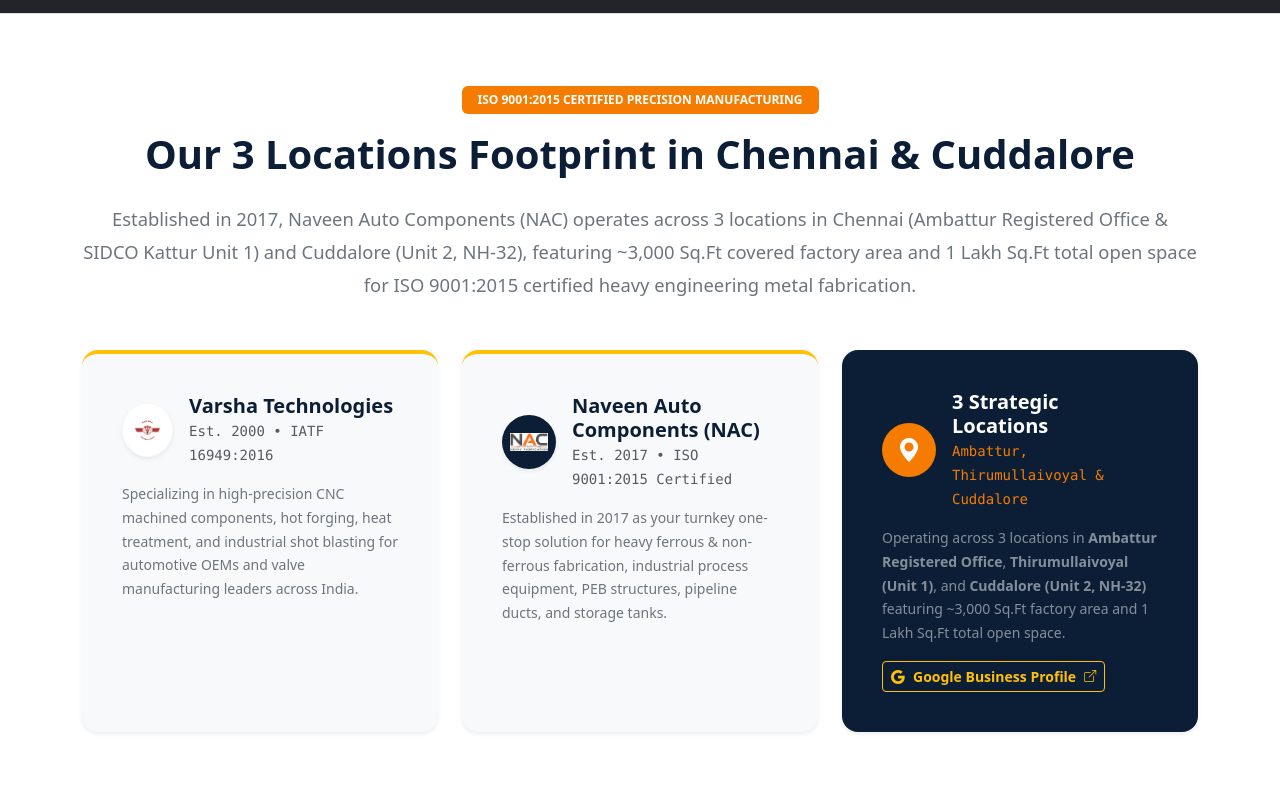
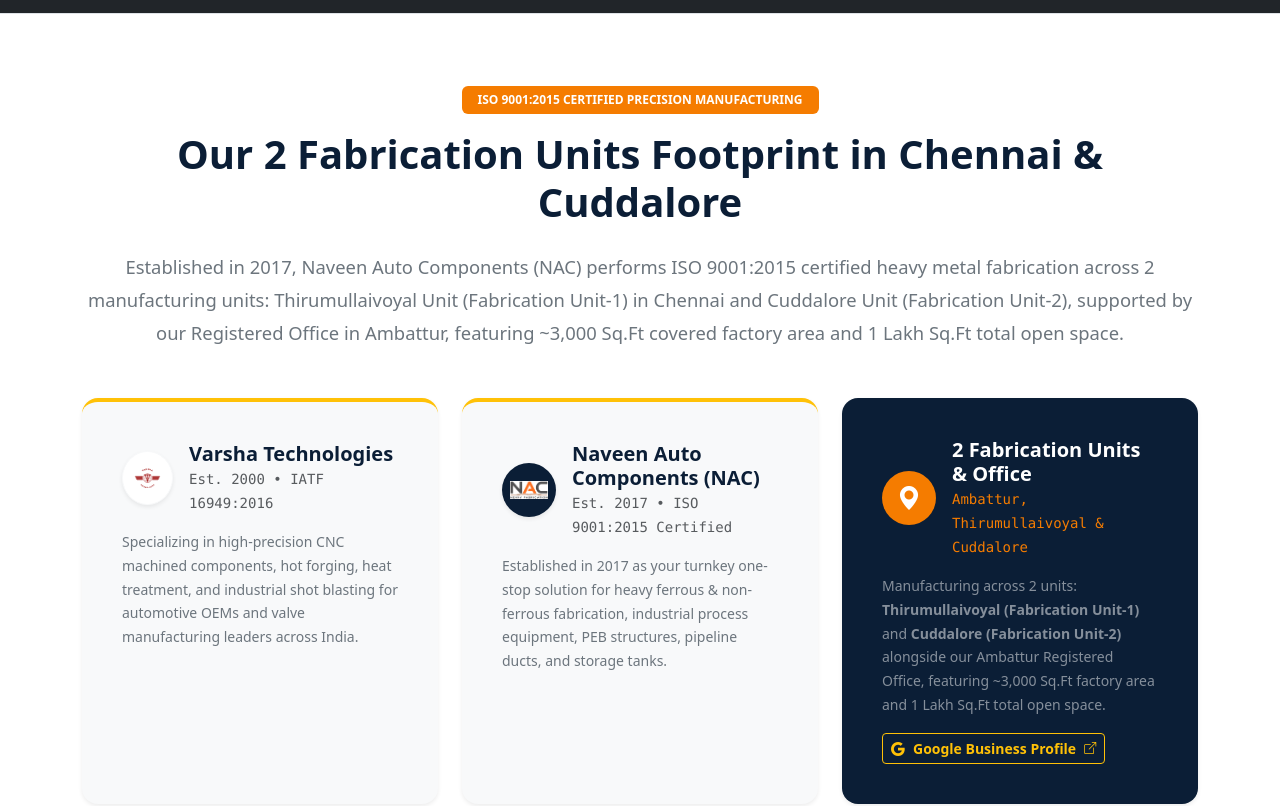
Before and after one commit to kavithaarunkumar33011-ai/naveen-auto-components, a React (Vite) app: page / in a window 1280 px wide. Shown: the part 860-1666 px from the top of the page. Built offline with nearby package versions, Linux system fonts and the light colour scheme.

Commit message:
Remove 3 locations text, update stats banner to 1 Lakh Sq Ft TOTAL OPEN SPACE, and explicitly specify Thirumullaivoyal Fabrication Unit-1 and Cuddalore Fabrication Unit-2

```diff
--- a/src/components/Footer.jsx
+++ b/src/components/Footer.jsx
@@ -24,14 +24,14 @@
               <h5 className="fw-bold text-white mb-0">{companyData.name} (NAC)</h5>
             </div>
             <p className="text-white-50 small mb-3">
-              One-Stop Manufacturing Industry for Ferrous and Non-Ferrous Metal Fabrication. ISO 9001:2015 certified manufacturer operating across <strong>3 Locations</strong> in Chennai & Cuddalore (~3,000 Sq.Ft covered factory area, 1 Lakh Sq.Ft open space). Specializing in Storage Tanks, Steam Distribution Ducts, PEB Structures, Rail Coach Parts & Air Blower Systems.
+              One-Stop Manufacturing Industry for Ferrous and Non-Ferrous Metal Fabrication. ISO 9001:2015 certified manufacturer operating across <strong>2 Manufacturing Units</strong>: Thirumullaivoyal (Fabrication Unit-1) & Cuddalore (Fabrication Unit-2), supported by our Registered Office in Ambattur (~3,000 Sq.Ft covered factory area, 1 Lakh Sq.Ft open space). Specializing in Storage Tanks, Steam Distribution Ducts, PEB Structures, Rail Coach Parts & Air Blower Systems.
             </p>
             <div className="p-3 bg-navy rounded border border-secondary mb-3" style={{ backgroundColor: '#0b1e36' }}>
               <div className="d-flex align-items-center">
                 <i className="bi bi-award-fill text-warning fs-3 me-3"></i>
                 <div>
-                  <h6 className="mb-0 text-white fw-bold">ISO 9001:2015 Certified • 3 Locations</h6>
-                  <small className="text-white-50">Ambattur, Kattur (Chennai) & Kotthattai (Cuddalore)</small>
+                  <h6 className="mb-0 text-white fw-bold">ISO 9001:2015 Certified • 2 Manufacturing Units</h6>
+                  <small className="text-white-50">Thirumullaivoyal (Unit-1) & Cuddalore (Unit-2)</small>
                 </div>
               </div>
             </div>
--- a/src/data/blogData.js
+++ b/src/data/blogData.js
@@ -44,7 +44,7 @@
 
 - **Volume & Shell Dimensions**: Ensure shell rolling capacities match tank diameter requirements (up to 16mm plate rolling at Naveen Auto Components).
 - **Overhead Handling Logistics**: Verify factory EOT crane capacities (e.g., our **10 MT overhead EOT crane**) to ensure safe vessel maneuvering.
-- **On-Site Staging Space**: Large tanks require expansive open space (e.g., our **1 Lakh sq.ft total open space across 3 locations**) for pre-shipment staging and flatbed loading.
+- **On-Site Staging Space**: Large tanks require expansive open space (e.g., our **1 Lakh sq.ft total open space across 2 manufacturing units**) for pre-shipment staging and flatbed loading.
 
 ---
 
@@ -136,7 +136,7 @@
 ## Frequently Asked Questions (FAQ)
 
 ### What facility capacities support PEB structural steel projects?
-We operate across **3 strategic locations** in Chennai and Cuddalore, providing a combined **1 Lakh sq.ft total open space** for large-scale **PEB structural Heavy Fabrication in Chennai and Cuddalore**.
+We operate across **2 manufacturing units (Thirumullaivoyal Fabrication Unit-1 & Cuddalore Fabrication Unit-2)**, providing a combined **1 Lakh sq.ft total open space** for large-scale **PEB structural Heavy Fabrication in Chennai and Cuddalore**.
 
 ### What cutting precision is achieved for structural gussets and plates?
 Our **6kW CNC Fiber Laser Cutter** (2.5m x 6.5m bed) cuts heavy steel plates with precision tolerances under **±0.1mm**.
--- a/src/data/companyData.js
+++ b/src/data/companyData.js
@@ -10,7 +10,7 @@
     "Industrial air ducts & air blowers",
     "Heavy fabrication product handling & crane logistics"
   ],
-  about: "Naveen Auto Components (Est. 2017) is a trusted one-stop manufacturing company for Ferrous and Non-Ferrous metal fabrication. We specialize in industrial process equipment, PEB structural fabrication, industrial pipeline ducts, storage tanks, and special-purpose engineering equipment. Backed by state-of-the-art CNC machinery, ~3,000 sq ft covered factory space, 1 Lakh sq ft open space across 3 locations in Chennai and Cuddalore, and strict ISO 9001:2015 quality management systems, we deliver precision heavy engineering solutions tailored to industrial clients across Tamil Nadu and South India.",
+  about: "Naveen Auto Components (Est. 2017) is a trusted one-stop manufacturing company for Ferrous and Non-Ferrous metal fabrication. We specialize in industrial process equipment, PEB structural fabrication, industrial pipeline ducts, storage tanks, and special-purpose engineering equipment. Backed by state-of-the-art CNC machinery, ~3,000 sq ft covered factory space, 1 Lakh sq ft open space across 2 manufacturing units (Thirumullaivoyal Fabrication Unit-1 & Cuddalore Fabrication Unit-2), and strict ISO 9001:2015 quality management systems, we deliver precision heavy engineering solutions tailored to industrial clients across Tamil Nadu and South India.",
   qualityPolicy: "We are committed to manufacturing and delivering products that comply with customer satisfaction — right-quality fabricated products, prompt delivery, competitive pricing, and continual QMS improvement per ISO 9001:2015 standards.",
   qualityObjectives: [
     "100% Customer Satisfaction",
@@ -35,21 +35,21 @@
   },
   locations: {
     office: {
-      title: "Registered Office",
+      title: "Registered Office (Ambattur)",
       address: "No. 2C/5, SP-64, 3rd Main Road, Ambattur Industrial Estate, Chennai – 600058",
       area: "Ambattur Industrial Estate",
       mapEmbed: "https://maps.google.com/maps?q=Ambattur+Industrial+Estate+3rd+Main+Road+Chennai&t=&z=15&ie=UTF8&iwloc=&output=embed"
     },
     unit1: {
-      title: "Fabrication Unit 1 (Chennai)",
+      title: "Thirumullaivoyal Unit - Fabrication Unit-1",
       address: "No. T93, SIDCO Women's Industrial Park, Thirumullaivoyal, Tiruvallur District, Tamil Nadu – 600062",
       highlights: "High-speed CNC Laser cutting, Press Brake, Shearing, Rolling & ~3,000 Sq.Ft Factory Shed with 10 MT EOT Crane",
       mapEmbed: "https://maps.google.com/maps?q=SIDCO+Womens+Industrial+Park+Thirumullaivoyal+Chennai&t=&z=15&ie=UTF8&iwloc=&output=embed"
     },
     unit2: {
-      title: "Fabrication Unit 2 (Cuddalore)",
+      title: "Cuddalore Unit - Fabrication Unit-2",
       address: "No. 94/2D, Cuddalore–Chidambaram Road (NH-32), Kotthattai Village, Chidambaram – 608501",
-      highlights: "Heavy structural & large diameter pipe rolling facility with 1 Lakh Sq.Ft total open space across 3 locations",
+      highlights: "Heavy structural & large diameter pipe rolling facility with 1 Lakh Sq.Ft total open space",
       mapEmbed: "https://maps.google.com/maps?q=Kotthattai+Chidambaram+Tamil+Nadu&t=&z=15&ie=UTF8&iwloc=&output=embed"
     }
   },
@@ -92,7 +92,7 @@
     { value: "60 Tons", label: "Monthly Capacity" },
     { value: "300-400 Tons", label: "Yearly Capacity" },
     { value: "~3,000 Sq.Ft", label: "Factory Covered Area" },
-    { value: "1 Lakh Sq.Ft", label: "Open Space (3 Locations)" },
+    { value: "1 Lakh Sq.Ft", label: "TOTAL OPEN SPACE" },
     { value: "10 MT", label: "EOT Crane Capacity" },
     { value: "ISO 9001:2015", label: "Quality Certified" }
   ]
--- a/src/data/machineryData.js
+++ b/src/data/machineryData.js
@@ -70,9 +70,9 @@
   },
   {
     title: "1 Lakh Sq.Ft Total Open Space",
-    capacity: "1,00,000 Sq.Ft Open Space Across 3 Locations",
+    capacity: "1,00,000 Sq.Ft Total Open Space",
     location: "Ambattur, Thirumullaivoyal & Cuddalore Units",
-    details: "Spacious open yards across 3 locations for raw material staging, shot blasting, protective spray painting, and flatbed truck loading."
+    details: "Spacious open yards across our manufacturing units for raw material staging, shot blasting, protective spray painting, and flatbed truck loading."
   },
   {
     title: "Cuddalore Heavy Manufacturing Unit",
--- a/src/pages/About.jsx
+++ b/src/pages/About.jsx
@@ -82,10 +82,10 @@
 
               <div className="p-4 rounded-3 bg-light border-start border-warning border-4 mb-4 shadow-sm">
                 <h3 className="h6 fw-bold text-navy mb-2">
-                  <i className="bi bi-geo-alt-fill text-warning me-2" style={{ color: '#f57c00' }}></i> Corporate Offices & 3 Locations Network
+                  <i className="bi bi-geo-alt-fill text-warning me-2" style={{ color: '#f57c00' }}></i> Registered Office & 2 Fabrication Units
                 </h3>
                 <p className="small text-secondary mb-0" style={{ lineHeight: '1.75' }}>
-                  Headquartered at <strong>No-T93, SIDCO Women Industrial Park, Kattur, Thirumullaivoyal, Chennai - 600062</strong> with our Registered Office at <strong>Ambattur Industrial Estate</strong> and a fabrication unit on <strong>Cuddalore-Chidambaram Road (NH-32), Kotthattai Village, Chidambaram - 608501</strong>, offering <strong>~3,000 Sq.Ft</strong> covered factory area and <strong>1 Lakh Sq.Ft</strong> total open space across all 3 locations, we are committed to producing & meeting customer satisfaction, Deliver On-Time and at economical prices.
+                  Our primary manufacturing plant is located at <strong>Thirumullaivoyal Unit (Fabrication Unit-1): No-T93, SIDCO Women Industrial Park, Kattur, Thirumullaivoyal, Chennai - 600062</strong>, with our Registered Office at <strong>Ambattur Industrial Estate</strong> and our heavy rolling & fabrication plant at <strong>Cuddalore Unit (Fabrication Unit-2): No-94/2D, Cuddalore-Chidambaram Road (NH-32), Kotthattai Village, Chidambaram - 608501</strong>. Offering <strong>~3,000 Sq.Ft</strong> covered factory area and <strong>1 Lakh Sq.Ft</strong> total open space across our facilities, we are committed to producing & meeting customer satisfaction, prompt delivery, and competitive pricing.
                 </p>
               </div>
 
@@ -125,7 +125,7 @@
                       "Hydraulic Press Brake - 8mm x 2500mm",
                       "Plate Rolling Machine - 16mm x 2500mm",
                       "MIG Welding & TIG Welding Infrastructure",
-                      "Open Space Area - 1 Lakh Sq Ft (Across 3 Locations)"
+                      "Open Space Area - 1 Lakh Sq Ft (Across 2 Units)"
                     ].map((facility, idx) => (
                       <Col key={idx} md={6}>
                         <div className="d-flex align-items-center py-1">
--- a/src/pages/Facilities.jsx
+++ b/src/pages/Facilities.jsx
@@ -22,14 +22,14 @@
     "@type": "Place",
     "name": "Naveen Auto Components Manufacturing Plants",
     "url": "https://naveenautocomponents.com/facilities",
-    "description": "State-of-the-art CNC Laser Cutting, CNC Press Brake, 16mm Rolling Machine, 10 MT EOT Crane, ~3,000 sq.ft factory covered area, and 1 Lakh sq.ft open space across 3 locations."
+    "description": "State-of-the-art CNC Laser Cutting, CNC Press Brake, 16mm Rolling Machine, 10 MT EOT Crane, ~3,000 sq.ft factory covered area, and 1 Lakh sq.ft open space across 2 manufacturing units."
   };
 
   return (
     <>
       <SEO
         title="Manufacturing Infrastructure & Facilities | Naveen Auto Components"
-        description="Naveen Auto Components (naveenautocomponents.com) manufacturing infrastructure across 3 locations in Chennai & Cuddalore: 6kW CNC laser cutter, press brake, 16mm plate rolling, 10 MT crane & 1 Lakh sq ft open space."
+        description="Naveen Auto Components (naveenautocomponents.com) manufacturing infrastructure across 2 units in Thirumullaivoyal & Cuddalore: 6kW CNC laser cutter, press brake, 16mm plate rolling, 10 MT crane & 1 Lakh sq ft open space."
         keywords="naveenautocomponents.com, Naveen Auto Components facilities, CNC laser cutting Chennai, plate rolling machine Cuddalore, heavy fabrication plant Tamil Nadu, NAC machinery"
         canonical="/facilities"
         schema={facilitiesSchema}
@@ -49,9 +49,9 @@
             <Badge bg="warning" className="text-navy fw-bold px-3 py-2 text-uppercase mb-2" style={{ backgroundColor: '#f57c00' }}>
               Strategic Manufacturing Footprint
             </Badge>
-            <h2 className="display-6 fw-bold text-navy mb-3">3 Locations Network for Heavy Fabrication in Chennai and Cuddalore</h2>
+            <h2 className="display-6 fw-bold text-navy mb-3">2 Manufacturing Units Network for Heavy Fabrication in Chennai and Cuddalore</h2>
             <p className="text-secondary lead">
-              Three strategic locations in Tamil Nadu (Ambattur Registered Office, Thirumullaivoyal Unit 1, and Cuddalore Unit 2) for optimal regional supply chains. Click any image to view in full page with zoom.
+              Two strategic manufacturing units in Tamil Nadu — Thirumullaivoyal Unit (Fabrication Unit-1) and Cuddalore Unit (Fabrication Unit-2), supported by our Ambattur Registered Office. Click any image to view in full page with zoom.
             </p>
           </div>
 
@@ -83,9 +83,9 @@
                     </div>
                     <div>
                       <Badge bg="warning" className="text-navy fw-bold px-2 py-1 mb-1" style={{ backgroundColor: '#f57c00' }}>
-                        UNIT 1 — CHENNAI
+                        FABRICATION UNIT-1 — CHENNAI
                       </Badge>
-                      <h3 className="h5 fw-bold text-navy mb-1">Fabrication Unit 1 (Chennai)</h3>
+                      <h3 className="h5 fw-bold text-navy mb-1">Thirumullaivoyal Unit - Fabrication Unit-1</h3>
                       <p className="text-muted small mb-0" style={{ lineHeight: '1.4' }}>
                         <strong>Address:</strong> No. T93, SIDCO Women's Industrial Park, Thirumullaivoyal, Tiruvallur District, Tamil Nadu – 600062
                       </p>
@@ -94,7 +94,7 @@
                   <ul className="list-unstyled text-secondary small mb-0 pt-3 border-top">
                     <li className="mb-2"><i className="bi bi-check-circle-fill text-success me-2"></i> ~3,000 Sq.Ft Covered Assembly Shed</li>
                     <li className="mb-2"><i className="bi bi-check-circle-fill text-success me-2"></i> 10 MT Overhead EOT Crane Rigging</li>
-                    <li className="mb-2"><i className="bi bi-check-circle-fill text-success me-2"></i> 1 Lakh Sq.Ft Total Open Space (3 Locations)</li>
+                    <li className="mb-2"><i className="bi bi-check-circle-fill text-success me-2"></i> 1 Lakh Sq.Ft Total Open Space</li>
                     <li className="mb-2"><i className="bi bi-check-circle-fill text-success me-2"></i> High-Speed CNC Laser & Press Brake Setup</li>
                   </ul>
                 </Card.Body>
@@ -128,9 +128,9 @@
                     </div>
                     <div>
                       <Badge bg="warning" className="text-navy fw-bold px-2 py-1 mb-1" style={{ backgroundColor: '#f57c00' }}>
-                        UNIT 2 — CUDDALORE
+                        FABRICATION UNIT-2 — CUDDALORE
                       </Badge>
-                      <h3 className="h5 fw-bold text-navy mb-1">Fabrication Unit 2 (Cuddalore)</h3>
+                      <h3 className="h5 fw-bold text-navy mb-1">Cuddalore Unit - Fabrication Unit-2</h3>
                       <p className="text-muted small mb-0" style={{ lineHeight: '1.4' }}>
                         <strong>Address:</strong> No. 94/2D, Cuddalore–Chidambaram Road (NH-32), Kotthattai Village, Chidambaram – 608501
                       </p>
@@ -138,7 +138,7 @@
                   </div>
                   <ul className="list-unstyled text-secondary small mb-0 pt-3 border-top">
                     <li className="mb-2"><i className="bi bi-check-circle-fill text-success me-2"></i> Heavy Structural Fabrication Facility</li>
-                    <li className="mb-2"><i className="bi bi-check-circle-fill text-success me-2"></i> 1 Lakh Sq.Ft Total Open Space Across 3 Locations</li>
+                    <li className="mb-2"><i className="bi bi-check-circle-fill text-success me-2"></i> 1 Lakh Sq.Ft Total Open Space</li>
                     <li className="mb-2"><i className="bi bi-check-circle-fill text-success me-2"></i> Heavy 16mm Plate Rolling & Header Pipe Assembly</li>
                     <li className="mb-2"><i className="bi bi-check-circle-fill text-success me-2"></i> Direct Highway Access for Oversized Flatbeds</li>
                   </ul>
@@ -224,7 +224,7 @@
                     </Badge>
                     <h3 className="h4 fw-bold text-navy mb-3">10 MT Overhead EOT Crane & Open Yards</h3>
                     <p className="text-secondary mb-0" style={{ lineHeight: '1.6' }}>
-                      Unit 1 features a ~3,000 sq.ft covered factory shed with a <strong>10 MT EOT crane</strong>. Across all 3 locations in Chennai & Cuddalore, NAC provides <strong>1 Lakh sq.ft total open space</strong> for heavy vessel fit-up, plate rolling, and flatbed loading.
+                      Unit 1 features a ~3,000 sq.ft covered factory shed with a <strong>10 MT EOT crane</strong>. Across both manufacturing units in Thirumullaivoyal & Cuddalore, NAC provides <strong>1 Lakh sq.ft total open space</strong> for heavy vessel fit-up, plate rolling, and flatbed loading.
                     </p>
                   </div>
                 </Card.Body>
--- a/src/pages/Home.jsx
+++ b/src/pages/Home.jsx
@@ -45,7 +45,7 @@
               { label: "Year Established", value: "2017" },
               { label: "Factory Covered Area", value: "~3,000 Sq Ft" },
               { label: "Monthly / Yearly Capacity", value: "60 Tons / 300-400 Tons" },
-              { label: "Total Open Space", value: "1 Lakh Sq Ft (3 Locations)" }
+              { label: "TOTAL OPEN SPACE", value: "1 Lakh Sq Ft" }
             ].map((stat, idx) => (
               <Col md={3} sm={6} key={idx}>
                 <div className="stat-box py-2">
@@ -66,10 +66,10 @@
               ISO 9001:2015 Certified Precision Manufacturing
             </Badge>
             <h2 className="display-6 fw-bold text-navy mb-4">
-              Our 3 Locations Footprint in Chennai & Cuddalore
+              Our 2 Fabrication Units Footprint in Chennai & Cuddalore
             </h2>
             <p className="lead text-secondary mx-auto max-w-800" style={{ fontSize: '1.15rem', lineHeight: '1.8' }}>
-              Established in 2017, <strong>Naveen Auto Components (NAC)</strong> operates across <strong>3 locations</strong> in <strong>Chennai</strong> (Ambattur Registered Office & SIDCO Kattur Unit 1) and <strong>Cuddalore</strong> (Unit 2, NH-32), featuring <strong>~3,000 Sq.Ft</strong> covered factory area and <strong>1 Lakh Sq.Ft</strong> total open space for ISO 9001:2015 certified heavy engineering metal fabrication.
+              Established in 2017, <strong>Naveen Auto Components (NAC)</strong> performs ISO 9001:2015 certified heavy metal fabrication across <strong>2 manufacturing units</strong>: <strong>Thirumullaivoyal Unit (Fabrication Unit-1)</strong> in Chennai and <strong>Cuddalore Unit (Fabrication Unit-2)</strong>, supported by our Registered Office in Ambattur, featuring <strong>~3,000 Sq.Ft</strong> covered factory area and <strong>1 Lakh Sq.Ft</strong> total open space.
             </p>
           </div>
 
@@ -128,12 +128,12 @@
                       <i className="bi bi-geo-alt-fill fs-4 text-white"></i>
                     </div>
                     <div>
-                      <h3 className="h5 fw-bold text-white mb-0">3 Strategic Locations</h3>
+                      <h3 className="h5 fw-bold text-white mb-0">2 Fabrication Units & Office</h3>
                       <span className="small text-warning font-monospace">Ambattur, Thirumullaivoyal & Cuddalore</span>
                     </div>
                   </div>
                   <p className="small text-white-50 mb-3" style={{ lineHeight: '1.7' }}>
-                    Operating across 3 locations in <strong>Ambattur Registered Office</strong>, <strong>Thirumullaivoyal (Unit 1)</strong>, and <strong>Cuddalore (Unit 2, NH-32)</strong> featuring ~3,000 Sq.Ft factory area and 1 Lakh Sq.Ft total open space.
+                    Manufacturing across 2 units: <strong>Thirumullaivoyal (Fabrication Unit-1)</strong> and <strong>Cuddalore (Fabrication Unit-2)</strong> alongside our Ambattur Registered Office, featuring ~3,000 Sq.Ft factory area and 1 Lakh Sq.Ft total open space.
                   </p>
                   <a
                     href={companyData.googleShareLink || 'https://share.google/U57zAGwxO9ujDK0uy'}
@@ -404,7 +404,7 @@
                 </div>
                 <h3 className="h5 fw-bold text-white mb-2">We Deliver</h3>
                 <p className="small text-white-50 mb-0" style={{ lineHeight: '1.7' }}>
-                  10 MT EOT crane maneuvering, 1 Lakh sq.ft total open space across 3 locations, and 100% on-time dispatch logistics across India.
+                  10 MT EOT crane maneuvering, 1 Lakh sq.ft total open space across 2 manufacturing units, and 100% on-time dispatch logistics across India.
                 </p>
               </div>
             </Col>
```
